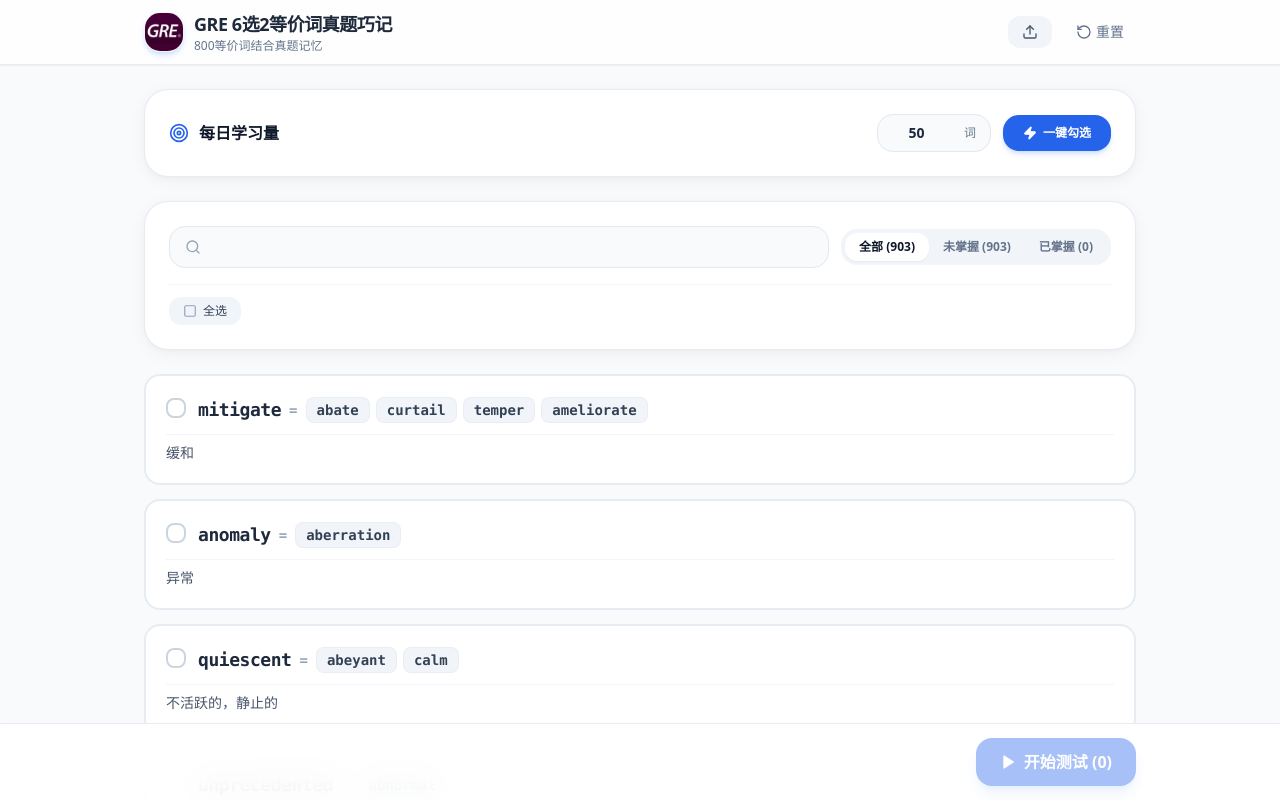
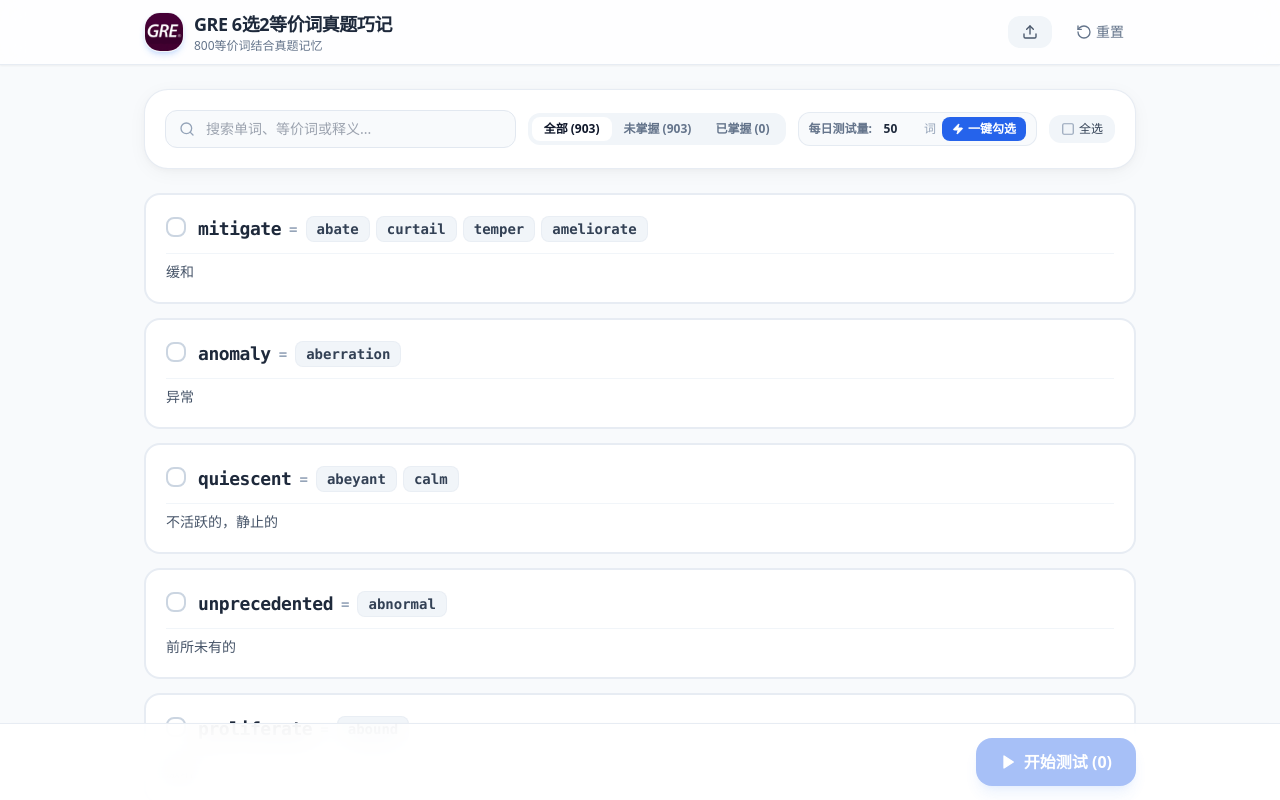
Before and after one commit to pickmiu/gre-select-two, a React (Vite) app: page / in a window 1280 px wide. Shown: the top 800 px of the page. Built offline with nearby package versions, Linux system fonts and the light colour scheme.

Commit message:
refactor: Consolidate daily quota and filter/search into a single compact top control toolbar

```diff
--- a/src/components/WordList/WordSelectionPage.tsx
+++ b/src/components/WordList/WordSelectionPage.tsx
@@ -89,66 +89,39 @@ export const WordSelectionPage: React.FC = () => {
   return (
     <div className="max-w-5xl mx-auto px-4 py-6 pb-28 space-y-6">
 
-      {/* Daily Quota Setting & Quick Select Panel */}
-      <div className="bg-white rounded-3xl p-5 sm:p-6 shadow-card border border-slate-200/80 flex flex-col sm:flex-row items-stretch sm:items-center justify-between gap-4">
-        <div className="flex items-center space-x-2.5 text-slate-900 font-bold text-base">
-          <Target className="w-5 h-5 text-blue-600" />
-          <span>每日学习量</span>
-        </div>
-
-        <div className="flex items-center space-x-3">
-          <div className="flex items-center space-x-2 bg-slate-50 border border-slate-200 rounded-2xl px-3.5 py-2 focus-within:ring-2 focus-within:ring-blue-500/30 transition-all">
-            <input
-              type="number"
-              min={1}
-              max={wordList.length}
-              value={dailyQuota}
-              onChange={(e) => setDailyQuota(parseInt(e.target.value) || 1)}
-              className="w-16 text-center text-sm font-bold text-slate-800 bg-transparent focus:outline-none"
-            />
-            <span className="text-xs text-slate-500 font-medium">词</span>
-          </div>
-
-          <button
-            onClick={selectDailyQuota}
-            className="flex items-center space-x-1.5 px-5 py-2.5 bg-blue-600 hover:bg-blue-700 active:scale-95 text-white font-bold text-xs rounded-2xl shadow-md shadow-blue-500/20 transition-all"
-          >
-            <Zap className="w-3.5 h-3.5 fill-current" />
-            <span>一键勾选</span>
-          </button>
-        </div>
-      </div>
-
-      {/* Filter & Search Bar */}
-      <div className="bg-white rounded-3xl p-5 sm:p-6 shadow-card border border-slate-200/80 space-y-4">
-        <div className="flex flex-col md:flex-row items-stretch md:items-center justify-between gap-3">
+      {/* Consolidated Compact Control Toolbar */}
+      <div className="bg-white rounded-3xl p-4 sm:p-5 shadow-card border border-slate-200/80 space-y-3">
+        {/* Top Controls: Search + Quota + Status Tabs */}
+        <div className="flex flex-col lg:flex-row items-stretch lg:items-center justify-between gap-3">
           {/* Search Input */}
-          <div className="relative flex-1">
-            <Search className="w-4 h-4 absolute left-4 top-1/2 -translate-y-1/2 text-slate-400" />
+          <div className="relative flex-1 min-w-0">
+            <Search className="w-4 h-4 absolute left-3.5 top-1/2 -translate-y-1/2 text-slate-400" />
             <input
               type="text"
               value={searchQuery}
               onChange={(e) => setSearchQuery(e.target.value)}
-              placeholder=""
-              className="w-full pl-11 pr-4 py-2.5 bg-slate-50 border border-slate-200 rounded-2xl text-sm text-slate-800 focus:outline-none focus:ring-2 focus:ring-blue-500/50 focus:bg-white transition-all"
+              placeholder="搜索单词、等价词或释义..."
+              className="w-full pl-10 pr-9 py-2 bg-slate-50 border border-slate-200 rounded-xl text-xs sm:text-sm text-slate-800 focus:outline-none focus:ring-2 focus:ring-blue-500/50 focus:bg-white transition-all"
             />
             {searchQuery && (
               <button
                 onClick={() => setSearchQuery('')}
-                className="absolute right-3.5 top-1/2 -translate-y-1/2 text-slate-400 hover:text-slate-600"
+                className="absolute right-3 top-1/2 -translate-y-1/2 text-slate-400 hover:text-slate-600"
               >
-                <X className="w-4 h-4" />
+                <X className="w-3.5 h-3.5" />
               </button>
             )}
           </div>
 
-          {/* Status Tabs */}
-          <div className="flex items-center rounded-2xl bg-slate-100 p-1 shrink-0">
+          {/* Right Group: Status Filter Tabs + Daily Quota + Select All */}
+          <div className="flex flex-wrap items-center gap-2 sm:gap-3 shrink-0">
+            {/* Status Filter Tabs */}
+            <div className="flex items-center rounded-xl bg-slate-100 p-1 shrink-0">
               <button
                 onClick={() => setStatusFilter('all')}
-              className={`px-3.5 py-1.5 text-xs font-semibold rounded-xl transition-all ${
+                className={`px-3 py-1 text-xs font-semibold rounded-lg transition-all ${
                   statusFilter === 'all'
-                  ? 'bg-white text-slate-900 shadow-sm'
+                    ? 'bg-white text-slate-900 shadow-xs'
                     : 'text-slate-500 hover:text-slate-800'
                 }`}
               >
@@ -156,9 +129,9 @@ export const WordSelectionPage: React.FC = () => {
               </button>
               <button
                 onClick={() => setStatusFilter('unlearned')}
-              className={`px-3.5 py-1.5 text-xs font-semibold rounded-xl transition-all ${
+                className={`px-3 py-1 text-xs font-semibold rounded-lg transition-all ${
                   statusFilter === 'unlearned'
-                  ? 'bg-white text-slate-900 shadow-sm'
+                    ? 'bg-white text-slate-900 shadow-xs'
                     : 'text-slate-500 hover:text-slate-800'
                 }`}
               >
@@ -166,23 +139,43 @@ export const WordSelectionPage: React.FC = () => {
               </button>
               <button
                 onClick={() => setStatusFilter('learned')}
-              className={`px-3.5 py-1.5 text-xs font-semibold rounded-xl transition-all ${
+                className={`px-3 py-1 text-xs font-semibold rounded-lg transition-all ${
                   statusFilter === 'learned'
-                  ? 'bg-white text-slate-900 shadow-sm'
+                    ? 'bg-white text-slate-900 shadow-xs'
                     : 'text-slate-500 hover:text-slate-800'
                 }`}
               >
                 已掌握 ({learnedWords.length})
               </button>
             </div>
+
+            {/* Daily Quota Setting & Quick Select */}
+            <div className="flex items-center space-x-1.5 bg-slate-50 border border-slate-200/80 rounded-xl px-2.5 py-1">
+              <span className="text-xs text-slate-500 font-semibold shrink-0">每日测试量:</span>
+              <input
+                type="number"
+                min={1}
+                max={wordList.length}
+                value={dailyQuota}
+                onChange={(e) => setDailyQuota(parseInt(e.target.value) || 1)}
+                className="w-10 text-center text-xs font-bold text-slate-800 bg-transparent focus:outline-none"
+              />
+              <span className="text-xs text-slate-400 font-medium shrink-0">词</span>
+
+              <button
+                onClick={selectDailyQuota}
+                className="inline-flex items-center space-x-1 ml-1 px-2.5 py-1 bg-blue-600 hover:bg-blue-700 active:scale-95 text-white font-bold text-xs rounded-lg shadow-xs transition-all shrink-0"
+                title="一键自动勾选"
+              >
+                <Zap className="w-3 h-3 fill-current" />
+                <span>一键勾选</span>
+              </button>
             </div>
 
-        {/* Selection Actions Bar */}
-        <div className="flex items-center justify-between gap-2 pt-3 border-t border-slate-100 text-xs">
-          <div className="flex flex-wrap items-center gap-2">
+            {/* Select All Checkbox Button */}
             <button
               onClick={handleToggleSelectAll}
-              className="inline-flex items-center space-x-1.5 px-3.5 py-1.5 rounded-xl bg-slate-100 hover:bg-slate-200 text-slate-700 font-medium transition-colors"
+              className="inline-flex items-center space-x-1 px-3 py-1.5 rounded-xl bg-slate-100 hover:bg-slate-200 text-slate-700 text-xs font-medium transition-colors shrink-0"
             >
               {isAllFilteredSelected ? (
                 <CheckSquare className="w-3.5 h-3.5 text-blue-600" />
```
Lines whose indentation alone changed are shown as unchanged.
